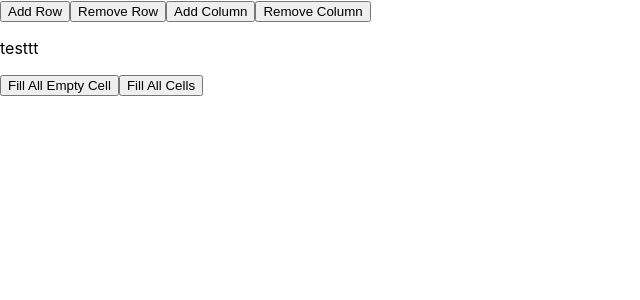
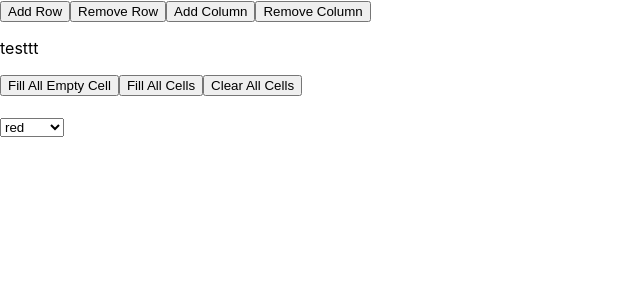
Before and after one commit to rahimaaa/TTP_ASS8, a React (Create React App) app in the folder dom_app/: page / in a window 1280 px wide. Shown: the top 300 px of the page, without its empty margins (0-640 px from the left). Built offline with nearby package versions, Linux system fonts and the light colour scheme.

Commit message:
added clear all cells

```diff
--- a/dom_app/src/App.js
+++ b/dom_app/src/App.js
@@ -1,11 +1,12 @@
+
 import logo from './logo.svg';
 import './App.css';
-import Grid from './components/grid';
+import SelectButton from './components/selectButton';
 
 function App() {
   return (
     <div>
-      <Grid />
+      <SelectButton />
     </div>
   );
 }
--- a/dom_app/src/components/grid.jsx
+++ b/dom_app/src/components/grid.jsx
@@ -199,6 +199,21 @@ class Grid extends Component{
         })
       }
 
+      clearAll=()=>{
+        this.setState(prevState => {
+
+            const newGridSquares = [...prevState.gridSquares]
+            for(let row = 0 ; row < newGridSquares.length ; row++){
+                for(let col = 0 ; col < newGridSquares[row].length ; col++){
+                    newGridSquares[row][col] = "";
+                }
+            }
+
+            return {gridSquares : newGridSquares};
+        })
+
+      }
+
 
 
 
@@ -217,8 +232,8 @@ class Grid extends Component{
             <div>
                 <button onClick={this.fillEmpty}>Fill All Empty Cell</button>
                 <button onClick={this.fillAllCells}>Fill All Cells</button>
-                {/*<button onClick={this.fillEmpty}>Fill All Empty Cell</button>
-*/}
+                <button onClick={this.clearAll}>Clear All Cells</button>
+
 
             </div>
             <br />
```
